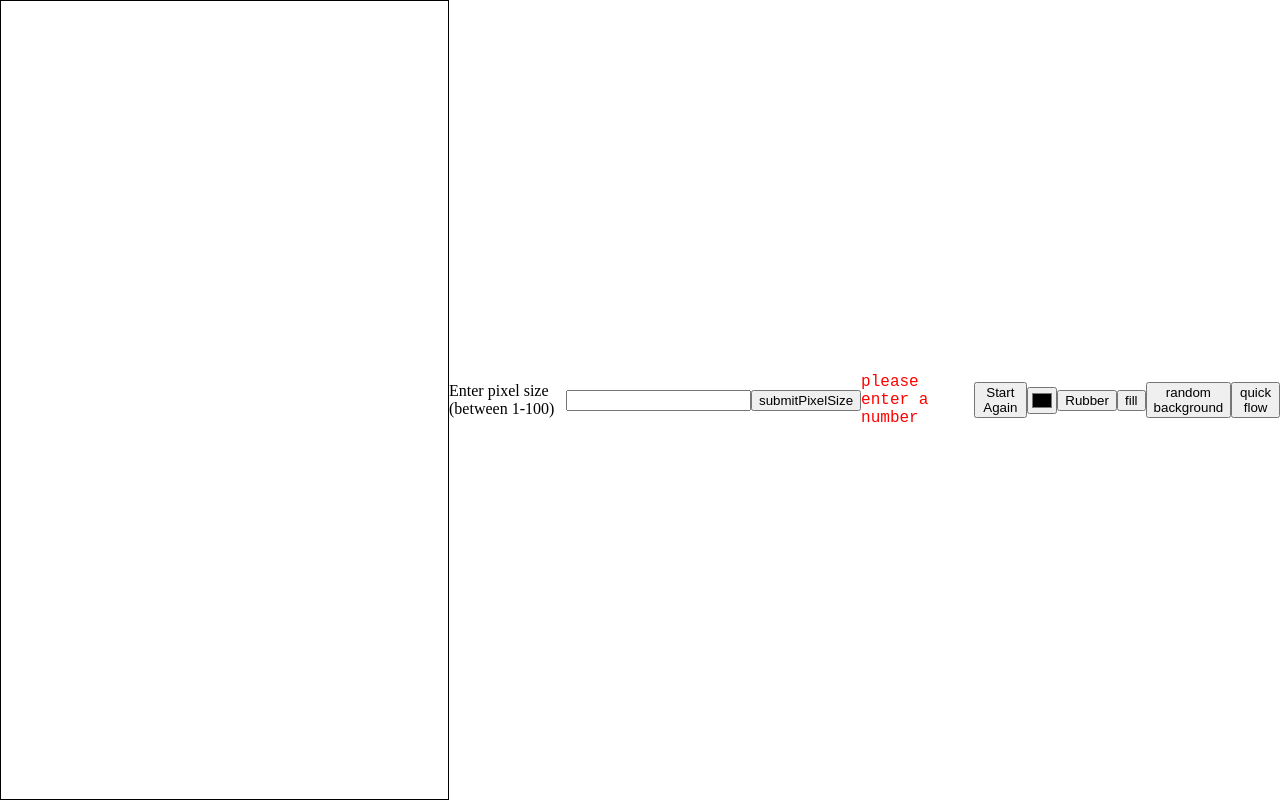
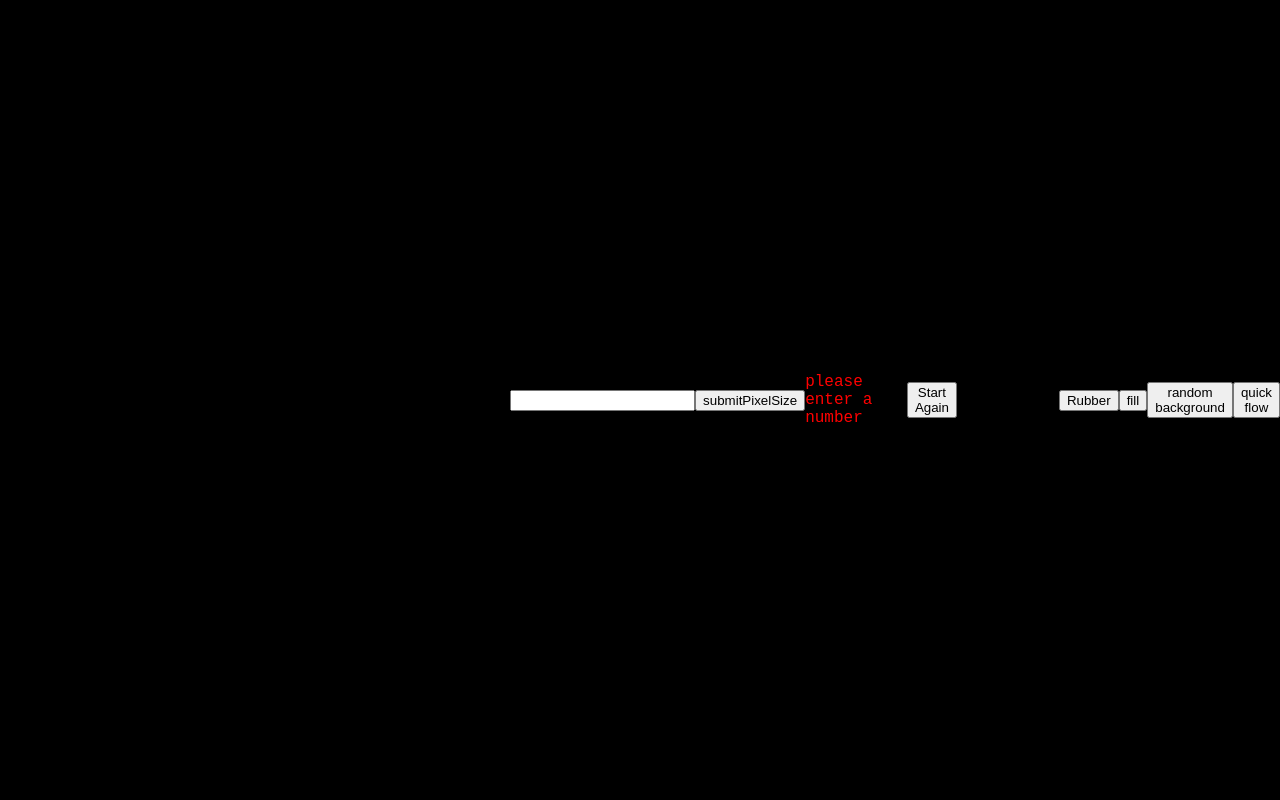
Before and after one commit to Smink123/etch-a-sketch, a plain HTML site: page index.html in a window 1280 px wide. Drawn offline with Linux system fonts and the light colour scheme.

Commit message:
got rid of the colour picker border

```diff
--- a/index.html
+++ b/index.html
@@ -4,7 +4,7 @@
 <head>
   <meta charset="UTF-8">
   <meta name="viewport" content="width=device-width, initial-scale=1.0">
-  <title>Document</title>
+  <title>PIXEL PAINTER</title>
   <link rel="stylesheet" href="styles.css">
 </head>
 <body>
--- a/styles.css
+++ b/styles.css
@@ -8,6 +8,7 @@ body {
     align-items: center;
     min-height: 100vh;
     margin: 0;
+    background-color: black;
 }
 
 #container {
@@ -47,3 +48,23 @@ body {
     font-size: 1rem;
     color: red;
 }
+
+#colorPicker {
+    border: 1px black solid;
+    background: none; /* Remove background color for some browsers */
+    padding: 0; /* Remove padding for some browsers */
+    width: 200px;
+    height: 200px;
+    /* Other styling */
+}
+
+input[type="color"] {
+    -webkit-appearance: none;
+    border: none;
+}
+input[type="color"]::-webkit-color-swatch-wrapper {
+    padding: 0;
+}
+input[type="color"]::-webkit-color-swatch {
+    border: none;
+}
```
